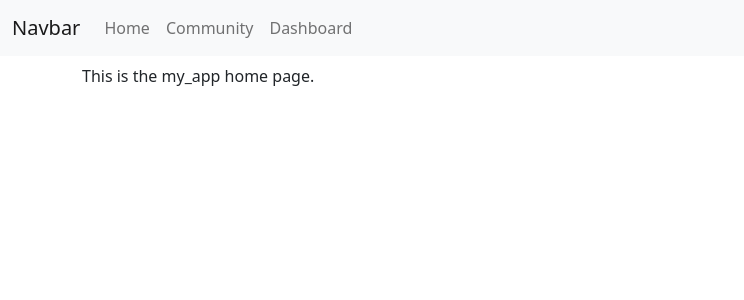
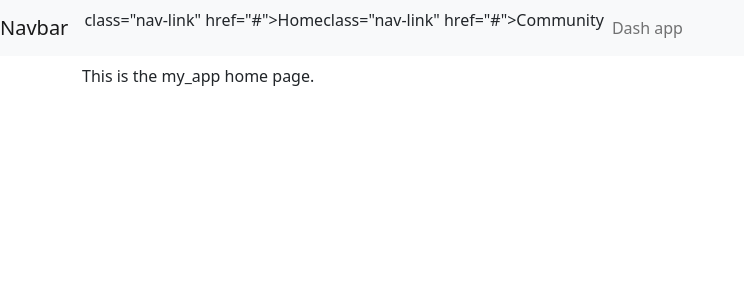
Before and after one commit to Monkgogi/data_science_project, a Python web app: template My_app/templates/index.html in a window 1280 px wide. Shown: the top 300 px of the page, without its empty margins (0-744 px from the left). Run offline with Jinja, Linux system fonts and the light colour scheme; the template is opened without the code that fills it, so the values that code supplies are empty.

Commit message:
navigation file

```diff
--- a/My_app/templates/navigation.html
+++ b/My_app/templates/navigation.html
@@ -1,6 +1,5 @@
 {# example navigation.html #}
 <nav class="navbar navbar-expand-lg navbar-light bg-light">
-<div class="container-fluid">
     <a class="navbar-brand" href="#">Navbar</a>
     <button class="navbar-toggler" type="button" data-bs-toggle="collapse" data-bs-target="#navbarNav" aria-controls="navbarNav" aria-expanded="false" aria-label="Toggle navigation">
         <span class="navbar-toggler-icon"></span>
@@ -8,15 +7,12 @@
     <div class="collapse navbar-collapse" id="navbarNav">
         <ul class="navbar-nav">
             <li class="nav-item">
-            <a class="nav-link" href="{{ url_for("main_bp.index") }}">Home</a>
+                <a> class="nav-link" href="{{ url_for(" main_bp.index") }}">Home</a>
             </li>
+                <a> class="nav-link" href="{{ url_for("community_bp.index") }}">Community</a>
             <li class="nav-item">
-            <a class="nav-link" href="{{ url_for("community_bp.index") }}">Community</a>
-        </li>
-        <li class="nav-item">
-            <a class="nav-link" href="/dash_app/">Dashboard</a>
+                <a class="nav-link" href="/dash_app/">Dash app</a>
             </li>
         </ul>
     </div>
-</div>
 </nav>
```
Lines whose indentation alone changed are shown as unchanged.
